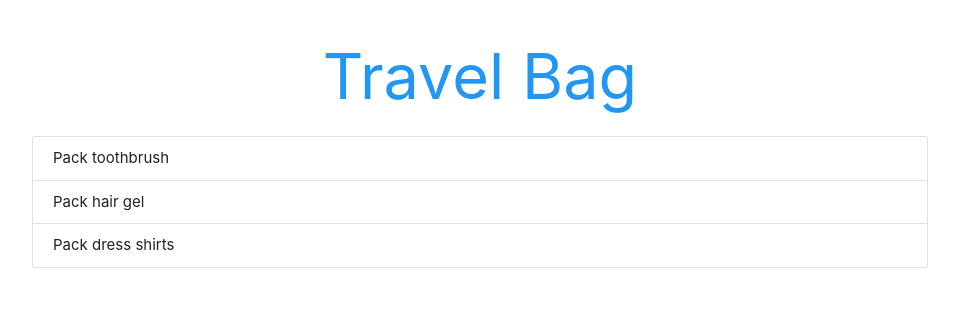
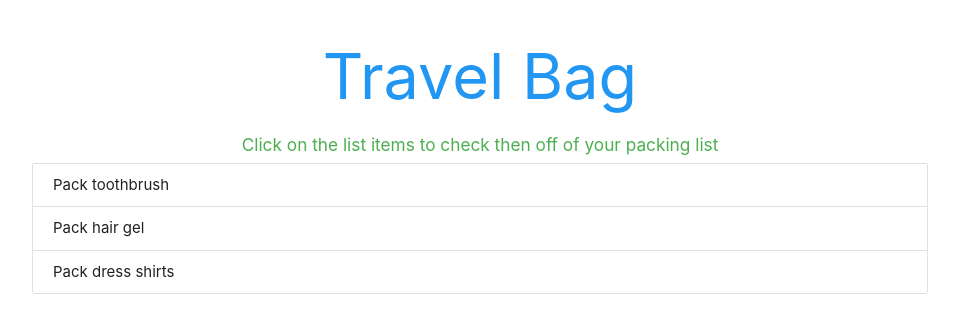
Before and after one commit to Julian-Ramirez1158/To-do-App, a React (Create React App) app: page / in a window 1280 px wide. Shown: the top 332 px of the page, without its empty margins (160-1119 px from the left). Built offline with nearby package versions, Linux system fonts and the light colour scheme.

Commit message:
Add instructions under h1

```diff
--- a/src/App.js
+++ b/src/App.js
@@ -21,6 +21,7 @@ class App extends Component {
     return (
       <div className="todo-app container">
         <h1 className="center blue-text">Travel Bag</h1>
+        <h6 className="center green-text">Click on the list items to check then off of your packing list</h6>
         <Todos todos={ this.state.todos } deleteTodo={this.deleteTodo}/>
       </div>
     );
```
